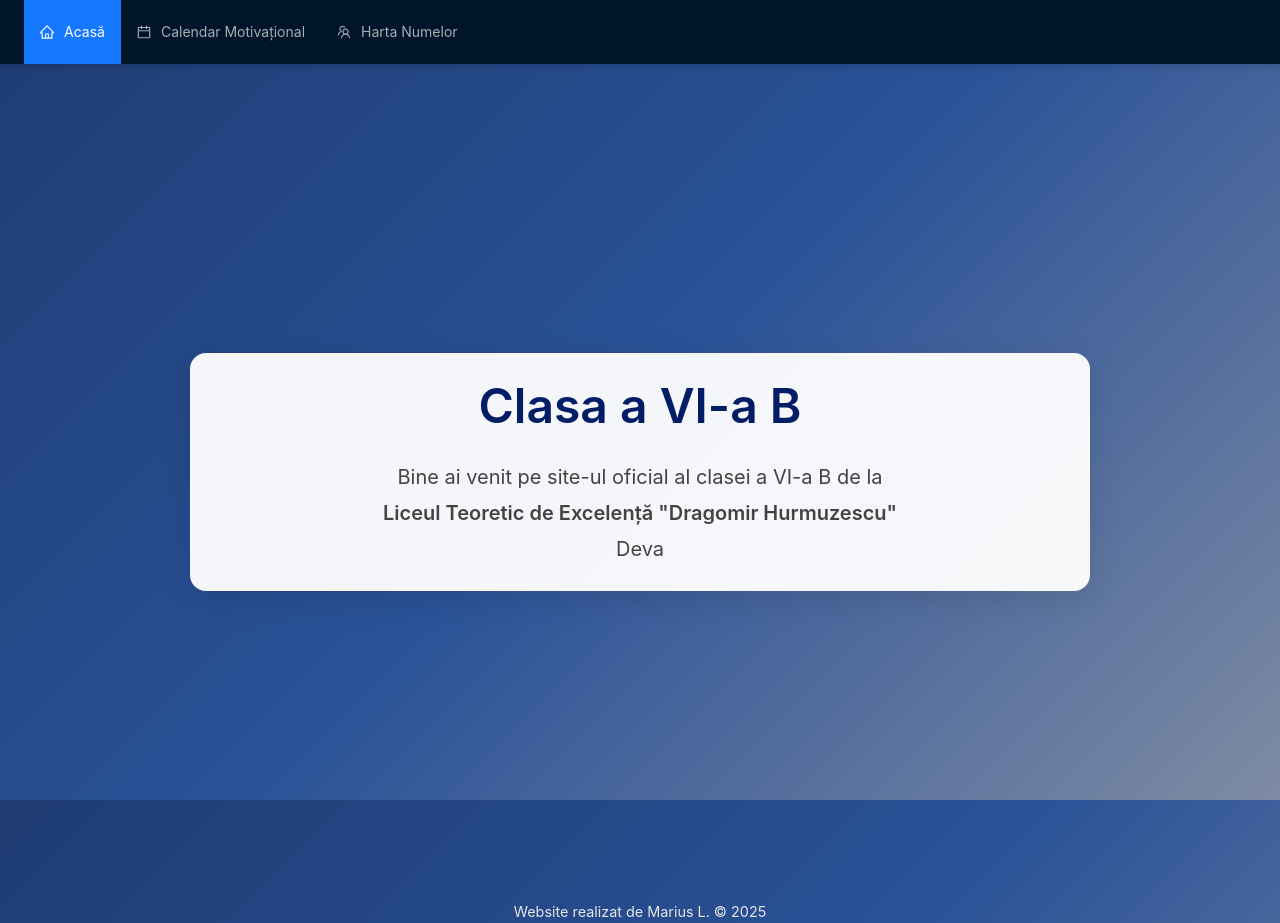
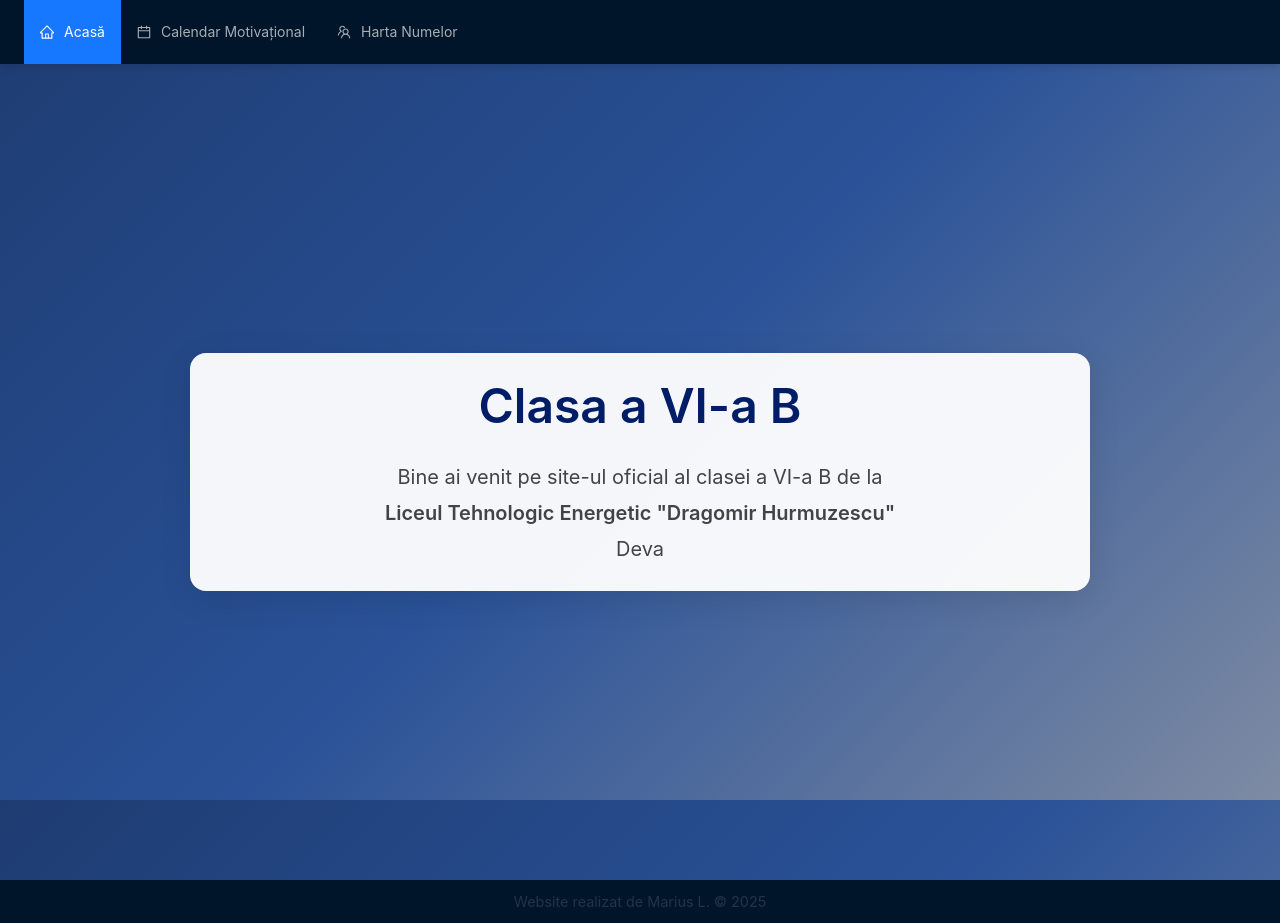
Before and after one commit to ironcracker/site-scoala, a React (Vite) app: page / in a window 1280 px wide. Built offline with nearby package versions, Linux system fonts and the light colour scheme.

Commit message:
final touch to the ui

```diff
--- a/src/App.tsx
+++ b/src/App.tsx
@@ -31,10 +31,10 @@ function App() {
             <RenderPage current={current} />
             <footer
                 style={{
-                    marginTop: '20px',
+                    backgroundColor: '#001529',
                     textAlign: 'center',
-                    color: '#e7e7e7ff',
-                    fontSize: '0.9rem'
+                    padding: '10px 20px',
+                    fontSize: '0.9rem',
                 }}
             >
                 Website realizat de Marius L. &copy; 2025
--- a/src/components/Home.tsx
+++ b/src/components/Home.tsx
@@ -9,7 +9,8 @@ const Home = () => {
             justify="center"
             style={{
                 minHeight: 'calc(100vh - 64px)',
-                padding: '40px 20px'
+                padding: '40px 20px',
+                flexDirection: 'column'
             }}
         >
             <Card
@@ -44,7 +45,7 @@ const Home = () => {
                         }}
                     >
                         Bine ai venit pe site-ul oficial al clasei a VI-a B de la<br />
-                        <strong>Liceul Teoretic de Excelență "Dragomir Hurmuzescu"</strong><br />
+                        <strong>Liceul Tehnologic Energetic "Dragomir Hurmuzescu"</strong><br />
                         Deva
                     </Paragraph>
                 </Flex>
--- a/src/components/Map.tsx
+++ b/src/components/Map.tsx
@@ -45,7 +45,7 @@ const Map = () => {
             qualities: []
         },
         {
-             name: "Nathalie C.",
+            name: "Nathalie C.",
             qualities: ["Noblețe", "Altruism", "Toleranță", "Hărnicie", "Apreciere", "Loialitate", "Integritate", "Empatie"]
         },
         {
```
